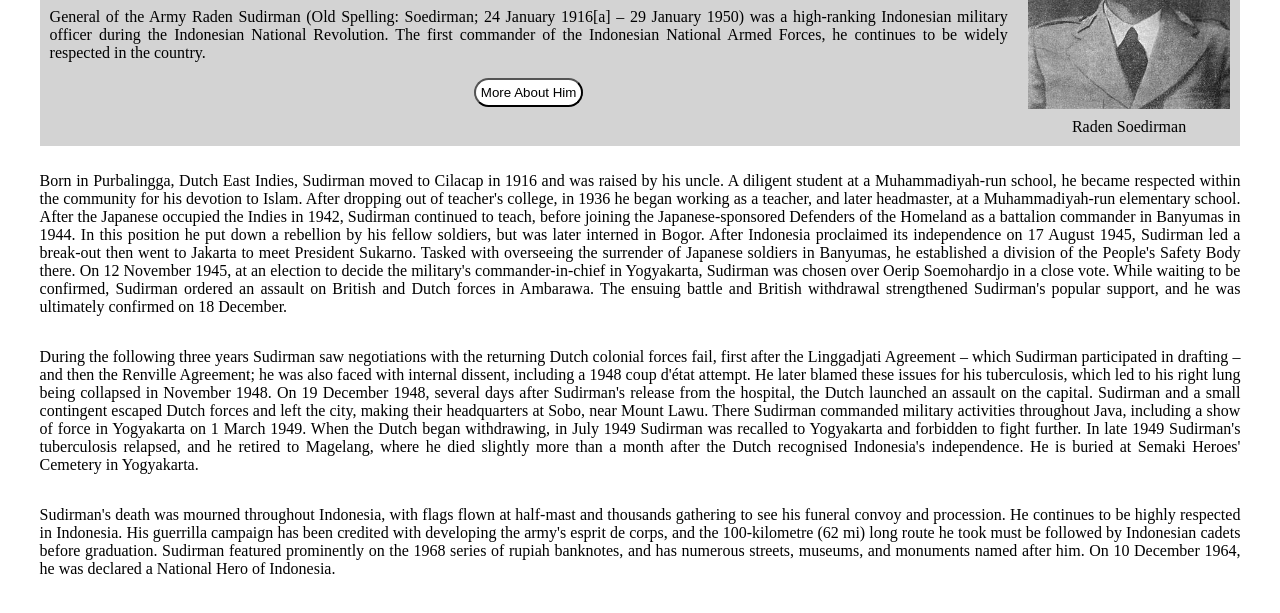
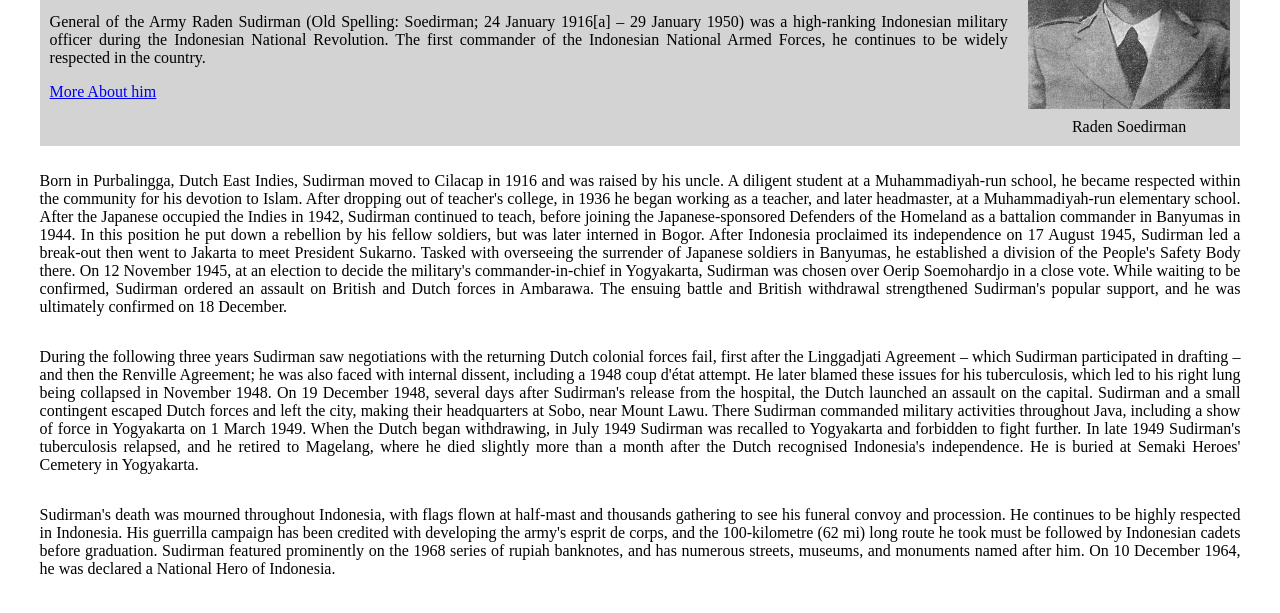
Before and after one commit to ksateriya/tribute_page_Soedirman, a plain HTML site: page index.html in a window 1280 px wide. Shown: the part 159-772 px from the top of the page. Drawn offline with Linux system fonts and the light colour scheme.

Commit message:
Update index.html

```diff
--- a/index.html
+++ b/index.html
@@ -127,7 +127,7 @@
             General of the Army Raden Sudirman (Old Spelling: Soedirman; 24 January 1916[a] – 29 January 1950) was a high-ranking Indonesian military officer during the Indonesian National Revolution.
             The first commander of the Indonesian National Armed Forces, he continues to be widely respected in the country.
             </p>
-            <button href="https://en.wikipedia.org/wiki/Sudirman">More About Him</button>
+            <a target="_blank" href="https://en.wikipedia.org/wiki/Sudirman">More About him</a>
         </div>
         <div class="figure-2">
             <img src="Soedirman.jpg" alt="Raden Soedirman">
```
